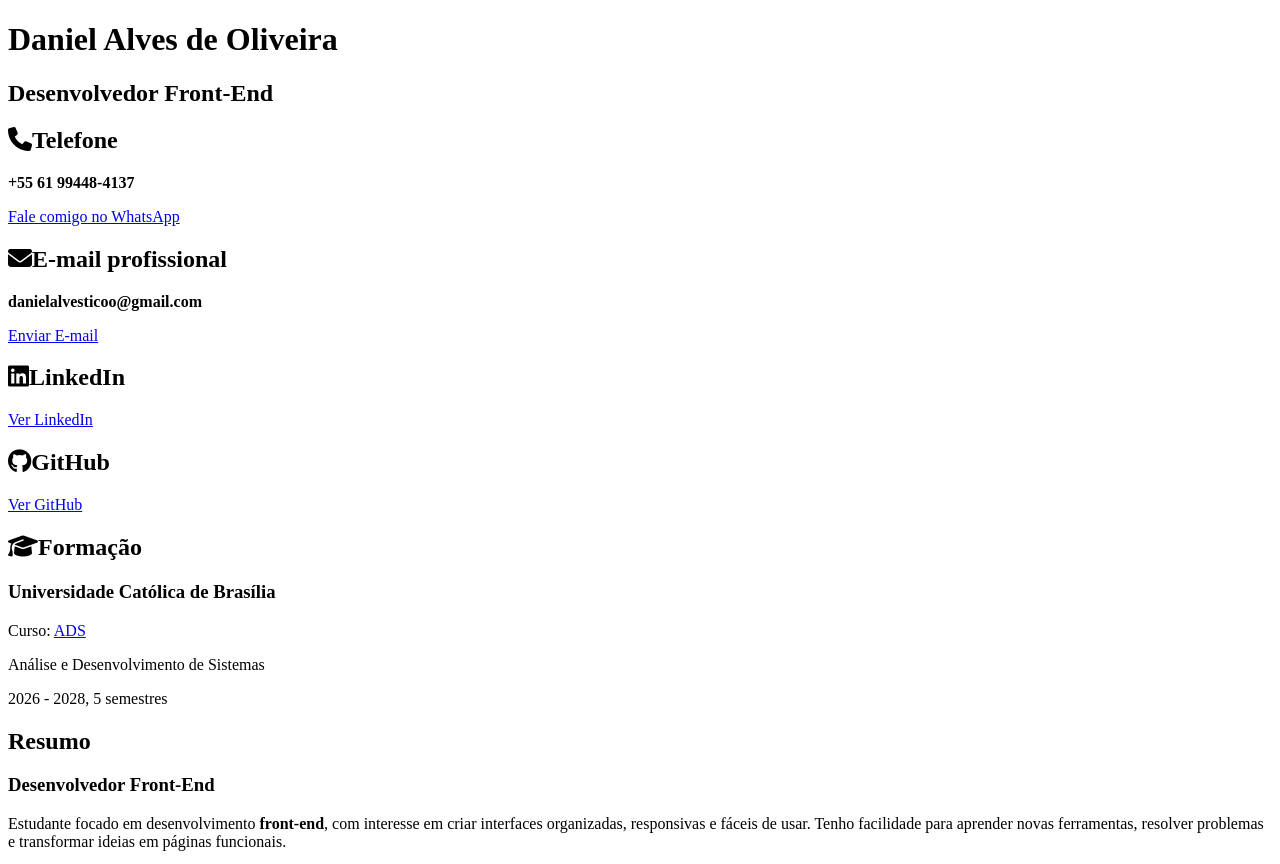
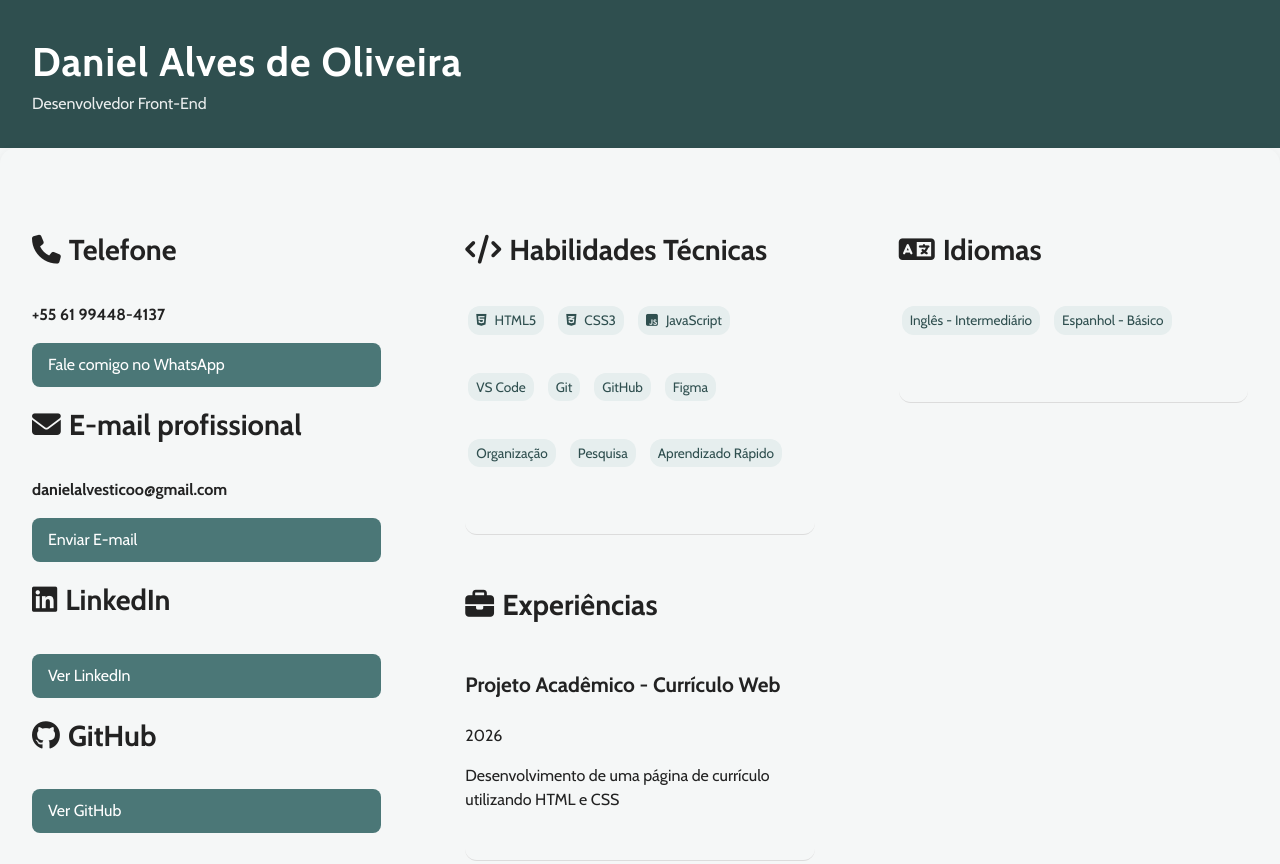
Before and after one commit to danielalvesfirst/Curriculo-Daniel-Alves-De-Oliveira, a plain HTML site: page index.html in a window 1280 px wide. Shown: the top 864 px of the page. Drawn offline with nearby package versions, Linux system fonts and the light colour scheme.

Commit message:
Update index.html

```diff
--- a/index.html
+++ b/index.html
@@ -4,7 +4,7 @@
     <meta charset="UTF-8">
     <meta name="viewport" content="width=device-width, initial-scale=1.0">
     <title>Daniel Alves de Oliveira</title>
-    <link rel="stylesheet" href="style.css">
+    <link rel="stylesheet" href="2curriculo.css">
     <link rel="stylesheet" href="https://cdnjs.cloudflare.com/ajax/libs/font-awesome/6.5.1/css/all.min.css">
 </head>
 
```
